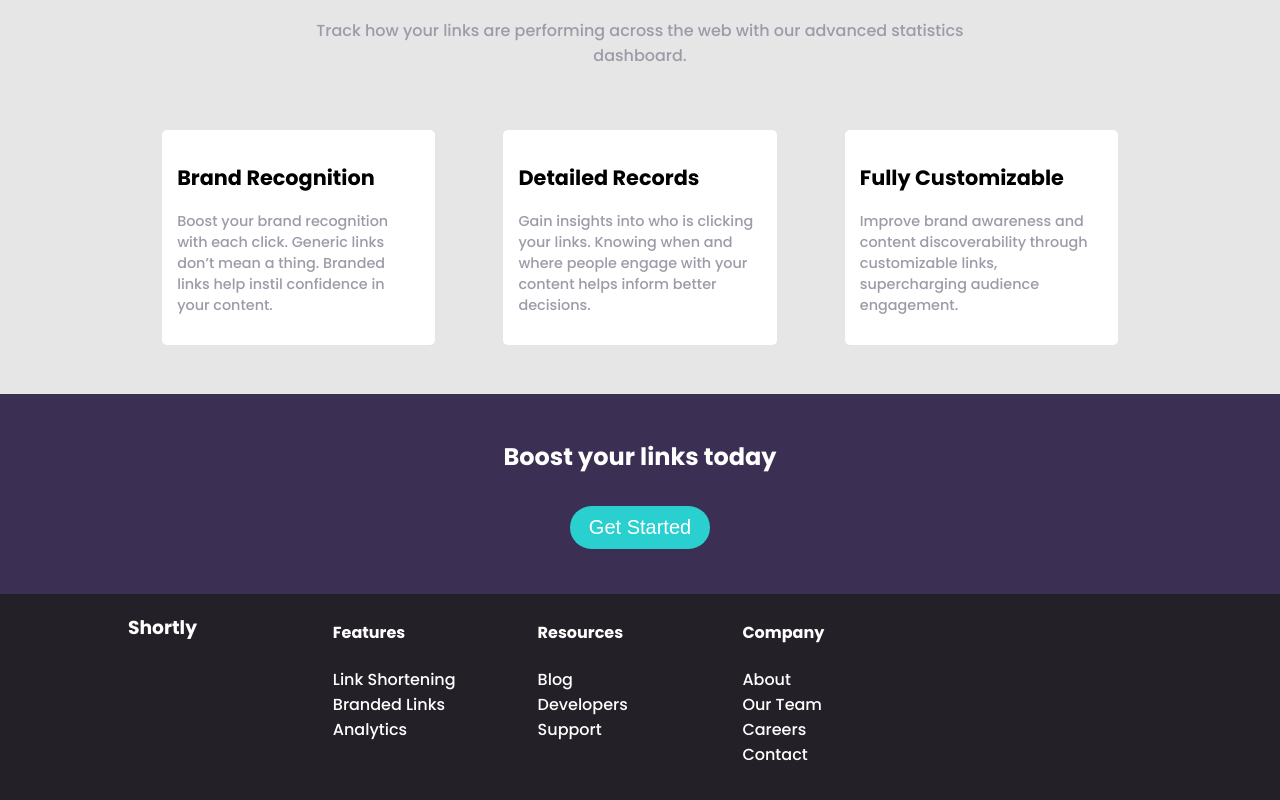
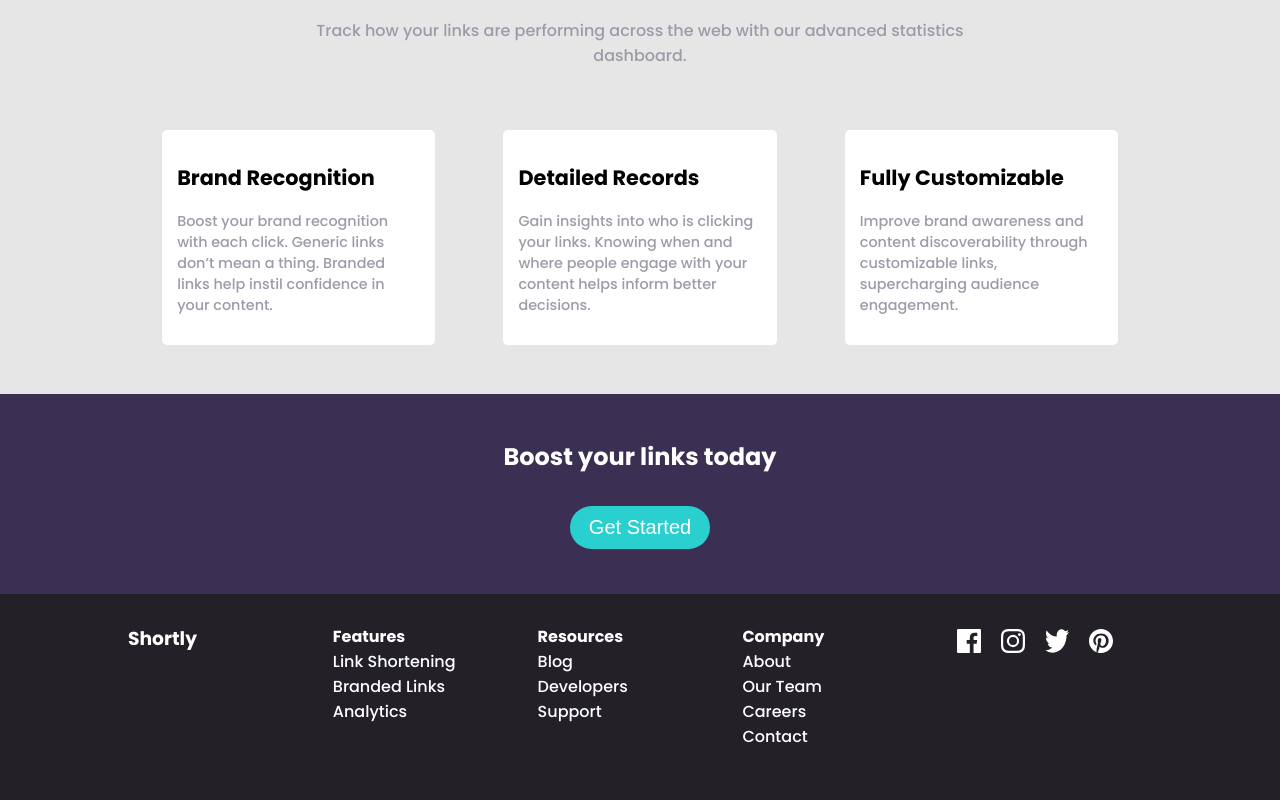
Before and after one commit to Babu-Mohammed-Izhan/urlshortly, a Next.js app: page / in a window 1280 px wide. Shown: the part 909-1709 px from the top of the page. Built offline with nearby package versions, Linux system fonts and the light colour scheme.

Commit message:
added icons

```diff
--- a/pages/index.tsx
+++ b/pages/index.tsx
@@ -4,6 +4,10 @@ import Head from "next/head";
 import Image from "next/image";
 import styles from "../styles/Home.module.scss";
 import working from "../public/images/illustration-working.svg";
+import facebook from "../public/images/icon-facebook.svg";
+import instagram from "../public/images/icon-instagram.svg";
+import twitter from "../public/images/icon-twitter.svg";
+import pintrest from "../public/images/icon-pinterest.svg";
 
 interface Url {
   originalLink: string;
@@ -171,6 +175,24 @@ const Home: NextPage = (props) => {
               <h4>Company</h4> <a href="#">About</a> <a href="#">Our Team</a>{" "}
               <a href="#">Careers</a> <a href="#">Contact</a>{" "}
             </div>
+            <div className={styles.icons}>
+              <div>
+                {" "}
+                <Image width="24px" height="24px" src={facebook} alt="hero" />
+              </div>
+              <div>
+                {" "}
+                <Image width="24px" height="24px" src={instagram} alt="hero" />
+              </div>
+              <div>
+                {" "}
+                <Image width="24px" height="24px" src={twitter} alt="hero" />
+              </div>
+              <div>
+                {" "}
+                <Image width="24px" height="24px" src={pintrest} alt="hero" />
+              </div>
+            </div>
           </div>
         </footer>
       </div>
--- a/styles/Home.module.scss
+++ b/styles/Home.module.scss
@@ -229,12 +229,29 @@
         grid-template-columns: 1fr 1fr 1fr 1fr 1fr;
         color: white;
         min-height: 100%;
+        padding-top: 30px;
+        h3 {
+          margin: 0px;
+        }
         .links {
           background-color: hsl(260, 8%, 14%);
           display: flex;
           align-items: flex-start;
           justify-content: flex-start;
           flex-direction: column;
+          padding: 0px;
+          h4 {
+            margin: 0px;
+          }
+        }
+        .icons {
+          padding: 0px;
+          display: flex;
+          padding-top: 5px;
+          div {
+            margin: 0px;
+            padding: 0px 10px;
+          }
         }
       }
     }
```
